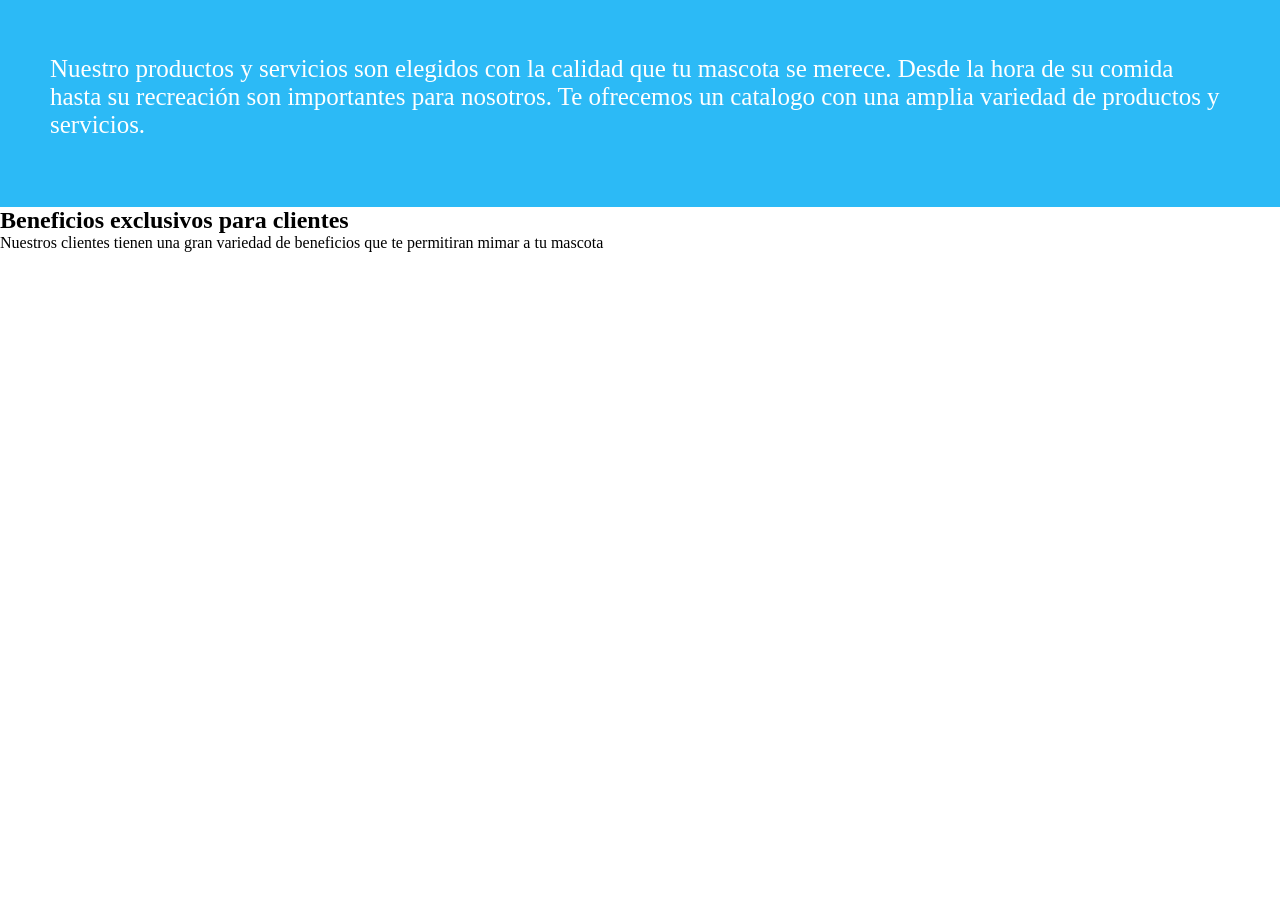
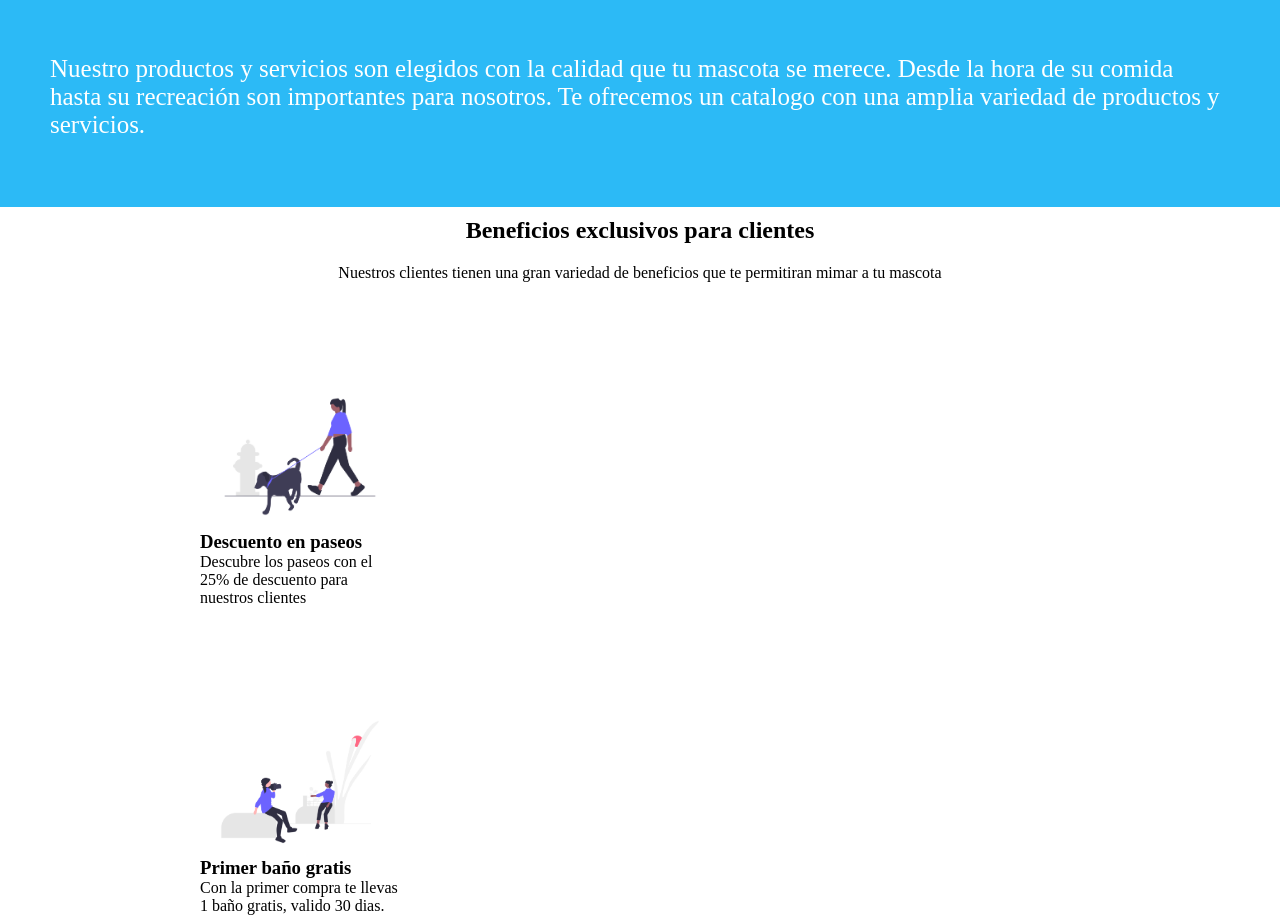
Before and after one commit to Niver230982/Landing-Page, a plain HTML site: page index.html in a window 1280 px wide. Shown: the part 710-1625 px from the top of the page. Before the commit the page ends 962 px from the top, so only its background shows below. Drawn offline with Linux system fonts and the light colour scheme.

Commit message:
se agrego imagenes de card

```diff
--- a/index.html
+++ b/index.html
@@ -41,24 +41,28 @@
     </section>
     <section id="beneficios">
         <div class="beneficios-mensaje">
-            <h1 class="beneficios-titulos">
+            <h2 class="beneficios-titulos">
                 Beneficios exclusivos para clientes
-            </h1>
+            </h2>
             <p class="benrficios-parrafo">
                 Nuestros clientes tienen una gran variedad de beneficios que te permitiran mimar a tu mascota
             </p>
         </div>
-        <div class="card-beneficios">
+    </section>
+    <section id="card-beneficios">
+        <div class="card-beneficio1">
             <div class="card1">
-
+                <img src="./asset/paseos.png" alt="paseos" class="paseos-img">
+                <h3 class="titulo-card1">Descuento en paseos</h3>
+                <p class="mensaje-card1">Descubre los paseos con el 25% de descuento para nuestros clientes</p>
             </div>
+        </div>
+        <div class="card-beneficio2">
             <div class="card2">
-
+                <img src="./asset/lavado.png" alt="paseos" class="lavados-img">
+                <h3 class="titulo-card2">Primer baño gratis</h3>
+                <p class="mensaje-card2">Con la primer compra te llevas 1 baño gratis, valido 30 dias.</p>
             </div>
-            <div class="card3">
-
-            </div>
-
         </div>
     </section>
 
--- a/style.css
+++ b/style.css
@@ -125,5 +125,35 @@ main{
     font-size: 25px;
     color: white;
 
+}
 
+.card-beneficios{
+    display: flex;
+    flex-direction: row;
 }
+.beneficios-mensaje{
+    display: flex;
+    flex-direction: column;
+    align-items: center;
+    padding-top: 10px;
+}
+.benrficios-parrafo{
+    padding-top: 20px;
+}
+.card1{
+    display: flex;
+    justify-content: flex-start;
+    flex-direction: column;
+    max-width: 400px;
+    padding-top: 100px;
+    padding-left: 200px;
+}
+
+.card2{
+    display: flex;
+    justify-content: center;
+    flex-direction: column;
+    max-width: 400px;
+    padding-top: 100px;
+    padding-left: 200px;
+}
```
Also changed, not shown: asset/lavado.png (added), asset/paseos.png (added).
